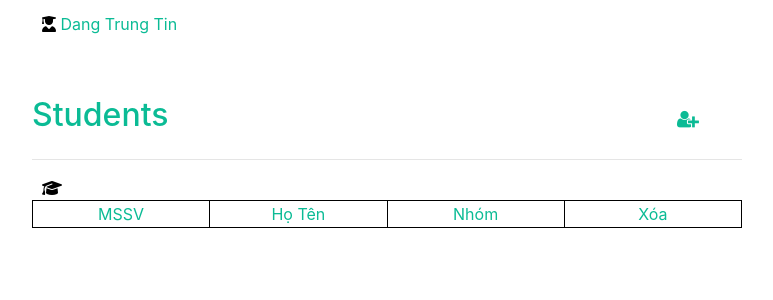
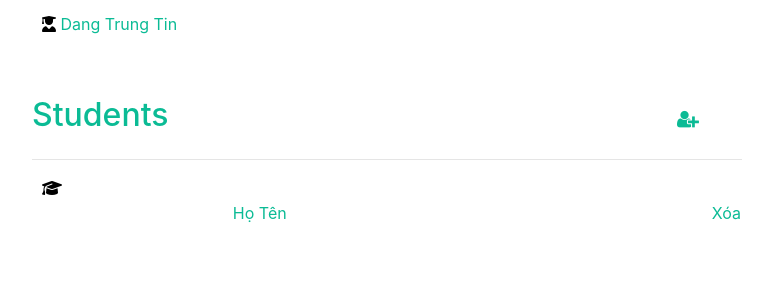
Before and after one commit to chuongdavid/final-web-classroom, a PHP site: page /Code/public/people.php?id=1 in a window 1280 px wide. Shown: the part 189-489 px from the top of the page, without its empty margins (218-991 px from the left). Run offline with PHP 8.4, Linux system fonts and the light colour scheme; data comes from the database, SQL or seed files in the repository; some libraries are stand-ins or nearby versions.

Commit message:
them php

```diff
--- a/public/css/style.css
+++ b/public/css/style.css
@@ -155,7 +155,6 @@ ul {
   background-color: #76e4cc;
   background-image: linear-gradient(315deg, #7ce6d4, #3dced8 74%);
   color: black;
-
 }
 .sinhvien-title {
   padding-top: 5px;
@@ -660,7 +659,6 @@ label {
   border-radius: 5px;
 }
 
-
 .addclass:hover {
   background-color: rgb(7, 106, 119);
 }
@@ -842,7 +840,7 @@ label {
 #showphanquyen {
   display: none;
 }
-#stream-title{
+#stream-title {
   border-radius: 3px;
   border: 2px solid black;
 }
@@ -876,12 +874,8 @@ label {
 }
 /*----------------------------------------------*/
 /*table view sinh vien*/
-table,
-th,
-td {
+table {
   width: 100%;
-  border: 1px solid black;
-  table-layout: fixed;
 }
 /*----------------------------------------------*/
 /*delete-user css*/
@@ -967,10 +961,9 @@ td {
   margin-left: 40px;
   max-width: 650px;
   word-wrap: break-word;
-
 }
 /*----------------Show announce edit delete------------------*/
-#show-announce-edit-delete{
+#show-announce-edit-delete {
   display: none;
 }
 
@@ -985,7 +978,6 @@ td {
   display: block;
 }
 
-
 body,
 html {
   height: 100%;
--- a/public/index-giaovien.php
+++ b/public/index-giaovien.php
@@ -177,7 +177,6 @@ var_dump($_SESSION);
             <!--only available for admin-->
             <?php if(check_role($data_user['email'])==2){
                 ?>
-
                 <li class="nav-item  ml-2 mr-2">
                 <a class="nav-link" href="#">
                     <label for="showphanquyen"><i class="fa fa-user fa-2x"></i> </label>
--- a/public/people.php
+++ b/public/people.php
@@ -92,18 +92,14 @@
                         <div id="user-info">
                             <table id = "user-listing">
                                 <tr>
-                                    <td class="text-center">MSSV</td>
                                     <td class="text-center">Họ Tên</td>
-                                    <td class="text-center">Nhóm</td>
-                                    <td class="text-center">Xóa</td>
+                                    <td class="text-right">Xóa</td>
                                 </tr>
                                 <?php
                                     foreach($student_arr as $student){
                                     ?>
                                     <tr>
-                                        <td class="text-center"><?= $student['id_student'] ?></td>
                                         <td class="text-center"><?= $student['fullname']?></td>
-                                        <td class="text-center"><?= ""?></td>
                                         <td class="text-center"><a href="./delete_student.php?student=<?= $student['id'] ?>&id=<?= $_GET['id'] ?>"><i id="buttonstudent"  class="fas fa-minus" onclick="return confirm('Are u sure u want to delete this student?');"></i></a></td>
                                     </tr>
                                 <?php } ?>
```
Also changed, not shown: public/index-sinhvien.php (+11 -8 lines).
